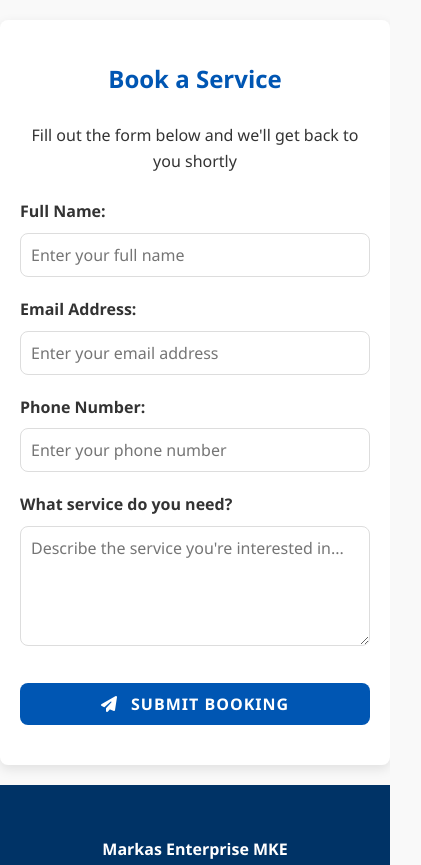
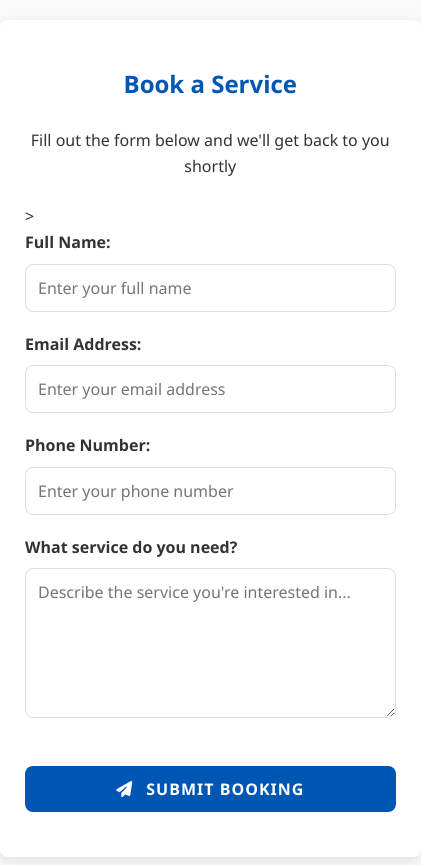
Before and after one commit to oketchmarko45/Markasenterprisemke, a plain HTML site: page booking.html in a window 390 px wide. Shown: the top 865 px of the page, 421 px wide, since content can reach past the window. Drawn offline with Linux system fonts and the light colour scheme.

Commit message:
Update booking.html

```diff
--- a/booking.html
+++ b/booking.html
@@ -22,15 +22,17 @@
       font-family: 'Segoe UI', Tahoma, Geneva, Verdana, sans-serif;
       background-color: var(--light-bg);
       margin: 0;
+      padding: 0;
       color: var(--text-color);
       line-height: 1.6;
     }
 
     .content {
-      max-width: 600px;
+      width: 90%;
+      max-width: 800px;  /* Increased from 600px */
       margin: 40px auto;
       background-color: var(--white);
-      padding: 30px;
+      padding: 40px;
       border-radius: var(--border-radius);
       box-shadow: var(--box-shadow);
     }
@@ -49,7 +51,7 @@
 
     input, textarea, button {
       width: 100%;
-      padding: 12px;
+      padding: 15px;  /* Increased padding */
       margin-bottom: 20px;
       border: 1px solid #ddd;
       border-radius: var(--border-radius);
@@ -66,7 +68,7 @@
     }
 
     textarea {
-      min-height: 120px;
+      min-height: 150px;  /* Increased height */
       resize: vertical;
     }
 
@@ -78,7 +80,8 @@
       font-weight: 600;
       text-transform: uppercase;
       letter-spacing: 1px;
-      margin-top: 10px;
+      margin-top: 20px;  /* Increased margin */
+      padding: 15px;
     }
 
     button:hover {
@@ -124,14 +127,15 @@
       display: none;
     }
 
-    @media (max-width: 650px) {
+    @media (max-width: 768px) {
       .content {
+        width: 95%;
+        padding: 25px;
         margin: 20px auto;
-        padding: 20px;
       }
 
       input, textarea, button {
-        padding: 10px;
+        padding: 12px;
       }
     }
   </style>
@@ -147,13 +151,13 @@
   <h2>Book a Service</h2>
   <p style="text-align: center; margin-bottom: 25px;">Fill out the form below and we'll get back to you shortly</p>
 
-  <!-- Netlify Form -->
+  <!-- Netlify Form - Fixed action URL -->
   <form
     name="book-service"
     method="POST"
     data-netlify="true"
     netlify-honeypot="bot-field"
-    action="/thankyou.html"
+    action="thankyou.html"  <!-- Changed from /thankyou.html -->
   >
     <input type="hidden" name="form-name" value="book-service">
     <p class="hidden">
```
